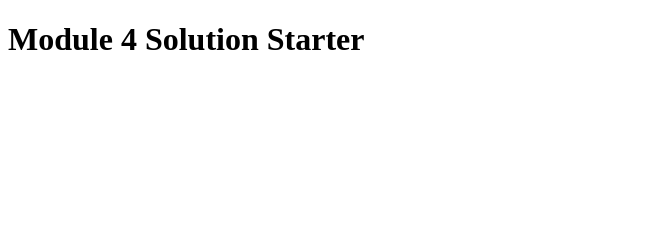
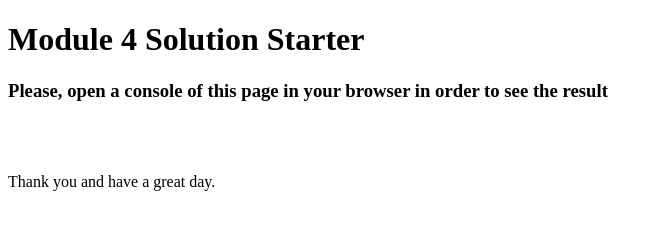
Before and after one commit to SerhiiMart/SergiyPopow.github.io, a plain HTML site: page module4-solution/index.html in a window 1280 px wide. Shown: the whole page, without its empty margins (0-663 px from the left). Drawn offline with Linux system fonts and the light colour scheme.

Commit message:
Update index.html

```diff
--- a/module4-solution/index.html
+++ b/module4-solution/index.html
@@ -12,5 +12,9 @@
 </head>
 <body>
   <h1>Module 4 Solution Starter</h1>
+  <h3>Please, open a console of this page in your browser in order to see the result</h3>
+  <br>
+  <br>
+  <p>Thank you and have a great day.<p>
 </body>
 </html>
```
